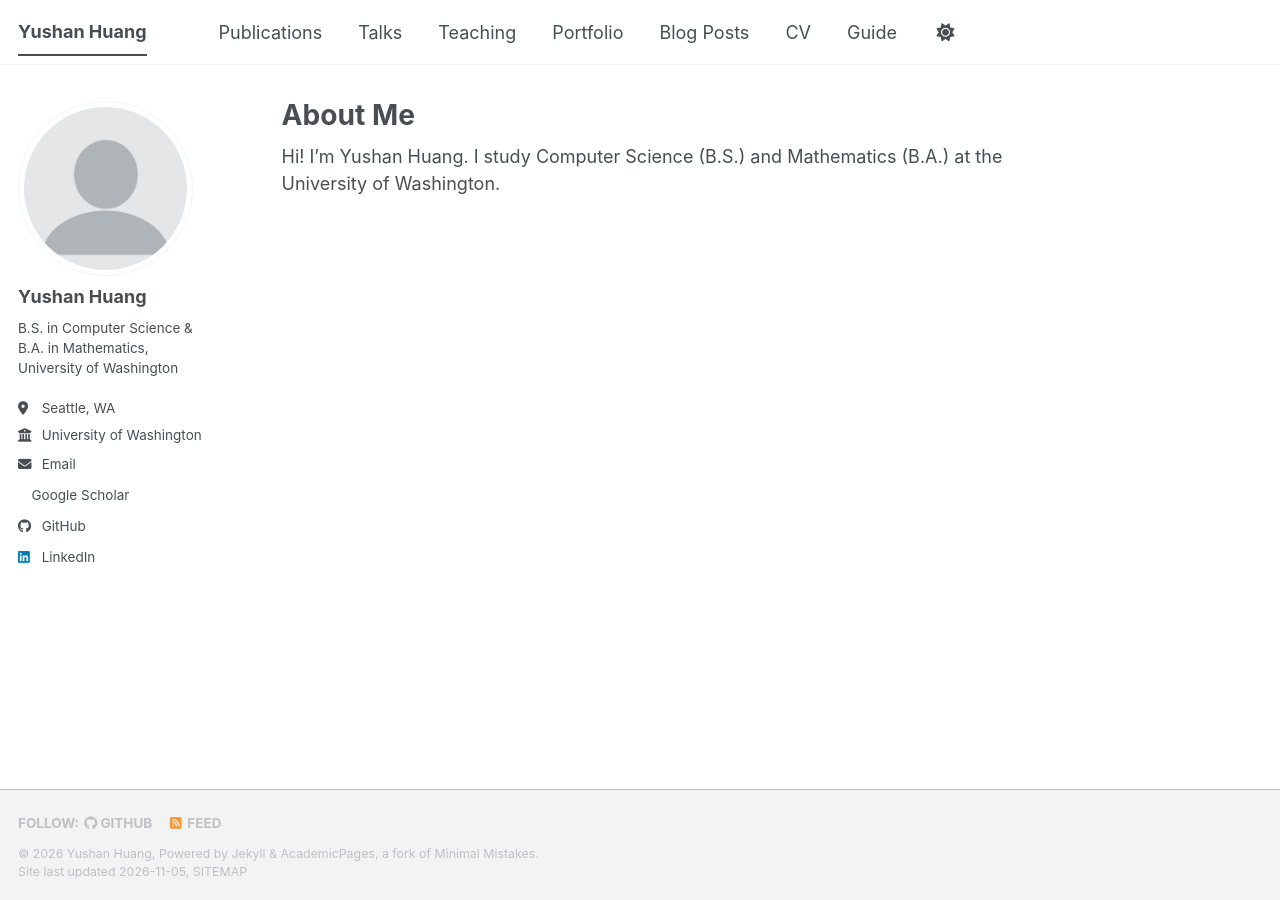
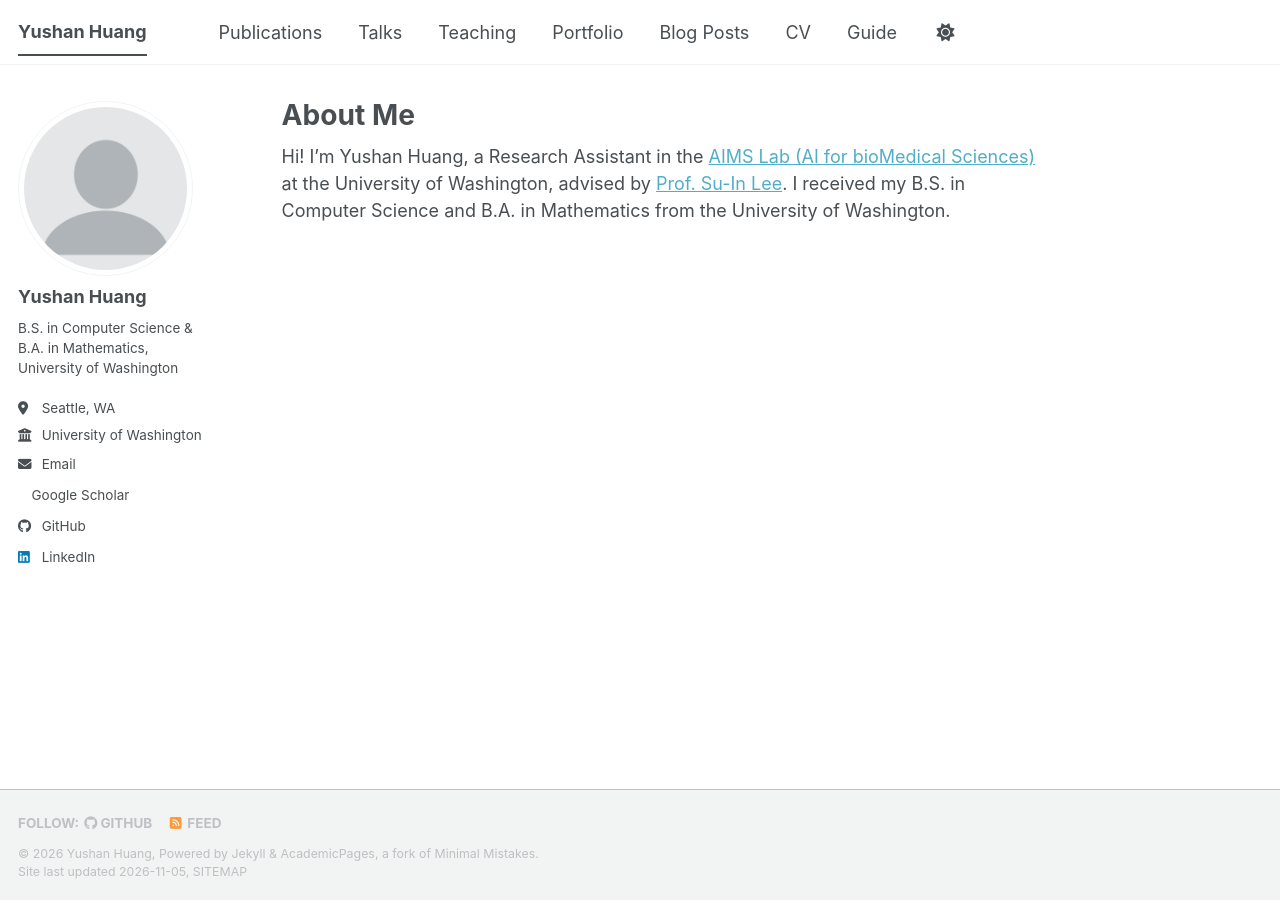
Before and after one commit to Yushan13H/personal-page, a Jekyll site: the page built from _pages/about.md, in a window 1280 px wide. Built offline with Jekyll 4.4.1, drawn with Linux system fonts in a browser that asks for light colours; a script bundle is joined from its source files by our own code; a style sheet for code colours, icons or effects is not loaded.

Commit message:
Update bio with current position and education details

```diff
--- a/_pages/about.md
+++ b/_pages/about.md
@@ -7,7 +7,7 @@ redirect_from:
   - /about.html
 ---
 
-Hi! I'm Yushan Huang. I study Computer Science (B.S.) and Mathematics (B.A.) at the University of Washington.
+Hi! I'm Yushan Huang, a Research Assistant in the [AIMS Lab (AI for bioMedical Sciences)](https://aims.cs.washington.edu/home) at the University of Washington, advised by [Prof. Su-In Lee](https://aims.cs.washington.edu/su-in-lee). I received my B.S. in Computer Science and B.A. in Mathematics from the University of Washington.
 
 <!-- TODO: add a short bio here -->
 
```
